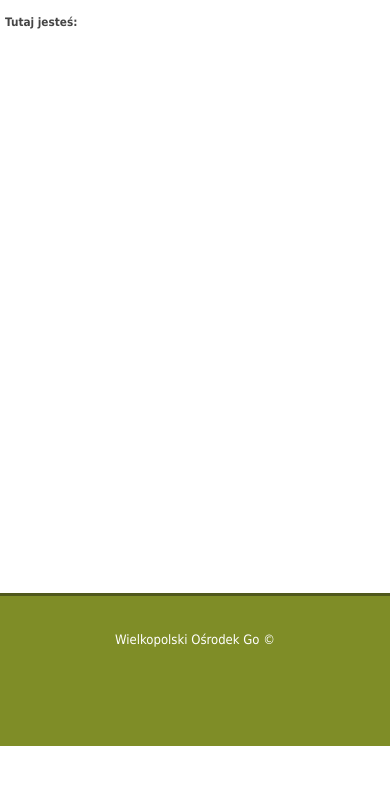
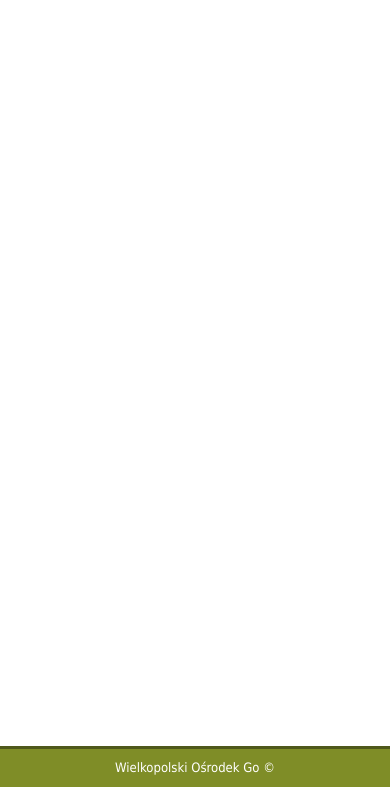
Before and after one commit to Honte/honte, a CakePHP app: the page made by app/views/elements/article.ctp in a window 390 px wide. Shown: the part 98-885 px from the top of the page. Before the commit the page ends 844 px from the top, so only its background shows below. Run offline with PHP 8.4 and a stand-in for CakePHP, Linux system fonts and the light colour scheme; the template is opened without the code that fills it, so the values that code supplies are empty; some libraries are stand-ins or nearby versions.

Commit message:
Tiny css improvements
Bullet list position fix for articles
Hid useless elements in mobile view

```diff
--- a/app/webroot/css/phones.css
+++ b/app/webroot/css/phones.css
@@ -120,17 +120,18 @@
 			#navigation .n-li-level-1 a:hover {display: inline; background: #7f8d27; color: white; }
 			#navigation .n-level-0 .n-li-level-0 a.n-a-level-0.n-strona-glowna {text-indent: 0; background-image: none; width: auto;}
 
+#breadcrumbs {display: none}
+
 #content {width: auto; float: none; clear:  both;}
 
 #main {width: auto; float: none;}
 
 #sidebar {display: none;}
 
-footer ul {list-style: none; text-align: left; }
-	footer #additionalNavigation .n-li-level-0 {float: left; padding: 0 20px 0 0;}
-footer #additionalNavigation {clear: both; margin: 10px 0; overflow: hidden; }
-	footer #additionalNavigation .n-level-0 ul {margin-top: 10px;}
-
+#clear_footer {display: none}
+footer { height: auto; margin: 0;}
+	footer #additionalNavigation {display: none}
+	footer #copyright {margin: 0;}
 
 #introduction {margin: 10px auto 0;  overflow: hidden; width: auto;}
 	#introduction .board {display: none;}
--- a/app/webroot/css/view.css
+++ b/app/webroot/css/view.css
@@ -22,7 +22,7 @@
 
 article {clear: both; position: relative; overflow: hidden;}
 article.listed {margin: 20px 0 40px; padding: 0 0 0 100px;}
-	article.listed ul {list-style-type: disc; margin-left: 20px; line-height: 1.2em; margin-bottom: 10px;}
+	article.listed ul {list-style-type: disc; margin-left: 20px; line-height: 1.2em; margin-bottom: 10px; overflow: hidden; padding-left: 20px;}
 	article .article-details {
 		position: absolute;
 		left: 0;
```
